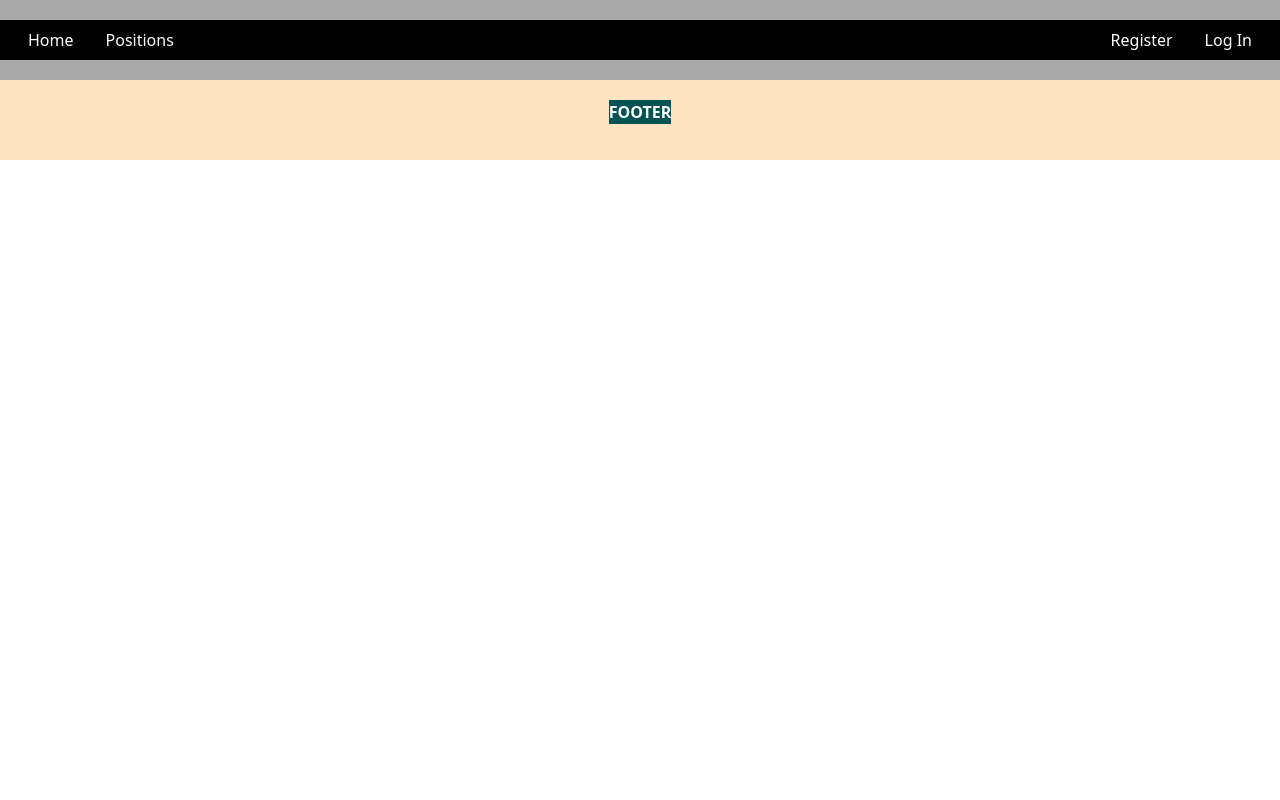
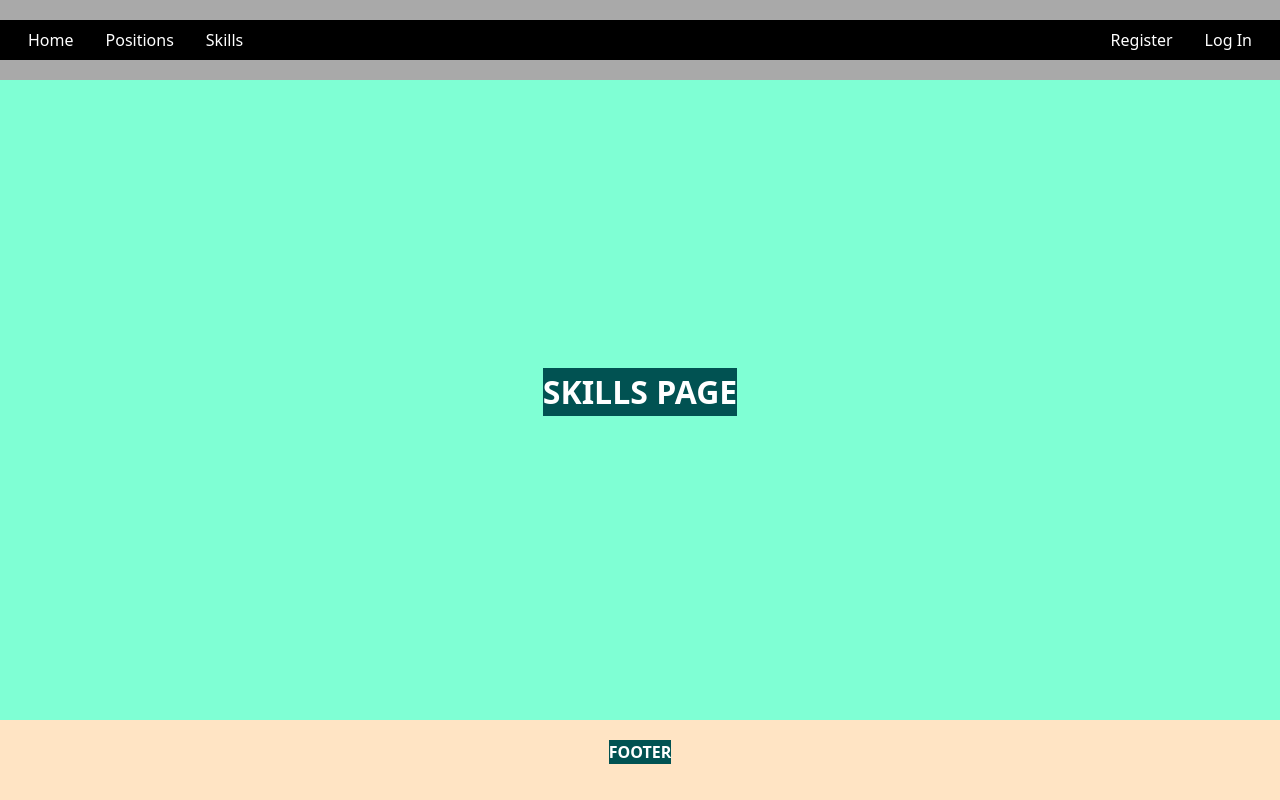
Before and after one commit to AntonioML-sc/Interview-platform-frontend, a React (Vite) app: page /skills in a window 1280 px wide. Built offline with nearby package versions, Linux system fonts and the light colour scheme.

Commit message:
Feat: create new container for skills searching, route and nav

```diff
--- a/src/App.jsx
+++ b/src/App.jsx
@@ -11,6 +11,7 @@ import PositionDetails from './containers/Position/PositionDetails/PositionDetai
 import CreatePosition from './containers/Position/CreatePosition/CreatePosition'
 import RegisterCompany from './containers/Company/RegisterCompany/RegisterCompany'
 import RegisterSkill from './containers/Skill/RegisterSkill/RegisterSkill'
+import Skills from './containers/Skill/Skills/Skills'
 
 import './App.scss'
 
@@ -30,6 +31,7 @@ function App() {
           <Route path='/profile' element={<Profile/>}/>
           <Route path='/company-register' element={<RegisterCompany/>}/>
           <Route path='/skill-register' element={<RegisterSkill/>}/>
+          <Route path='/skills' element={<Skills/>}/>
         </Routes>
         <Footer/>
       </BrowserRouter>
--- a/src/components/Header/Header.jsx
+++ b/src/components/Header/Header.jsx
@@ -28,6 +28,7 @@ const Header = () => {
                <Nav className="me-auto">
                   <Nav.Link as={Link} to="/" className="text-white mx-2">Home</Nav.Link>
                   <Nav.Link as={Link} to="/positions" className="text-white mx-2">Positions</Nav.Link>
+                  <Nav.Link as={Link} to="/skills" className="text-white mx-2">Skills</Nav.Link>
                </Nav>
                {!userInfo?.data &&
                   <Nav>
--- /dev/null
+++ b/src/containers/Skill/Skills/Skills.jsx
@@ -0,0 +1,15 @@
+
+import "./Skills.scss"
+
+const Skills = () => {
+
+   return(
+      <div id="Skills">
+         <div className="wellcomeMessageBox">
+            <p>SKILLS PAGE</p>
+         </div>
+      </div>
+   )
+}
+
+export default Skills;
--- /dev/null
+++ b/src/containers/Skill/Skills/Skills.scss
@@ -0,0 +1,21 @@
+
+#Skills{
+    width: 100vw;
+    height: 80vh;
+    background-color: darkgrey;
+
+    .wellcomeMessageBox{
+        height: 100%;
+        background-color: aquamarine;
+        display: flex;
+        align-items: center;
+        justify-content: center;
+
+        p{
+            font-size: 2em;
+            color: white;
+            font-weight: bold;
+            background-color: rgb(1, 82, 82);
+        }
+    }
+}
```
